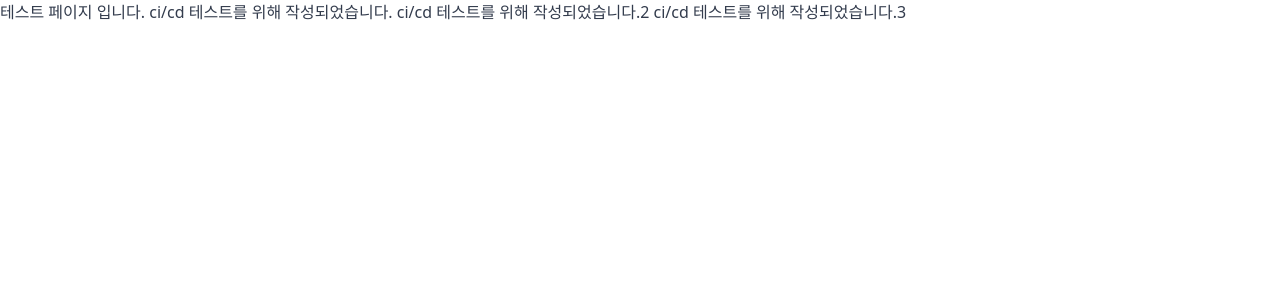
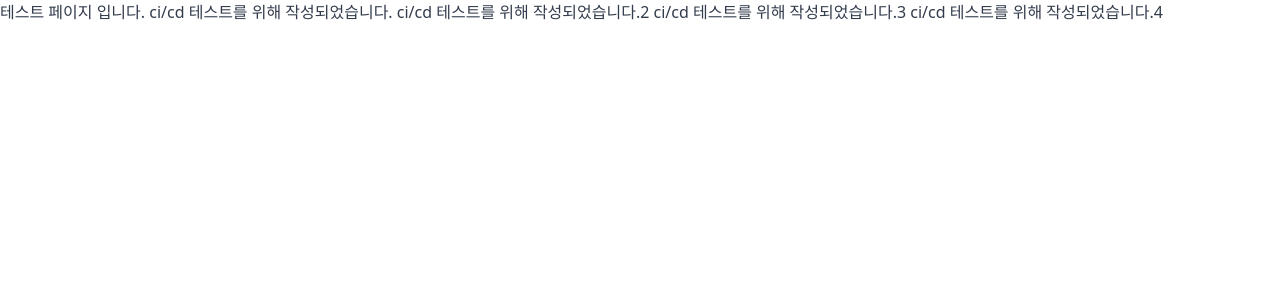
Before and after one commit to karbons/gnu5_svelte_skeleton, a SvelteKit app: page / in a window 1280 px wide. Shown: the top 300 px of the page. Built offline with nearby package versions, Linux system fonts and the light colour scheme.

Commit message:
ci/cd 테스트4

```diff
--- a/src/routes/+page.svelte
+++ b/src/routes/+page.svelte
@@ -15,6 +15,7 @@ import Footer from '$lib/components/theme/footer/Footer.svelte';
 ci/cd 테스트를 위해 작성되었습니다.
 ci/cd 테스트를 위해 작성되었습니다.2
 ci/cd 테스트를 위해 작성되었습니다.3
+ci/cd 테스트를 위해 작성되었습니다.4
 
 
 <Footer />
```
